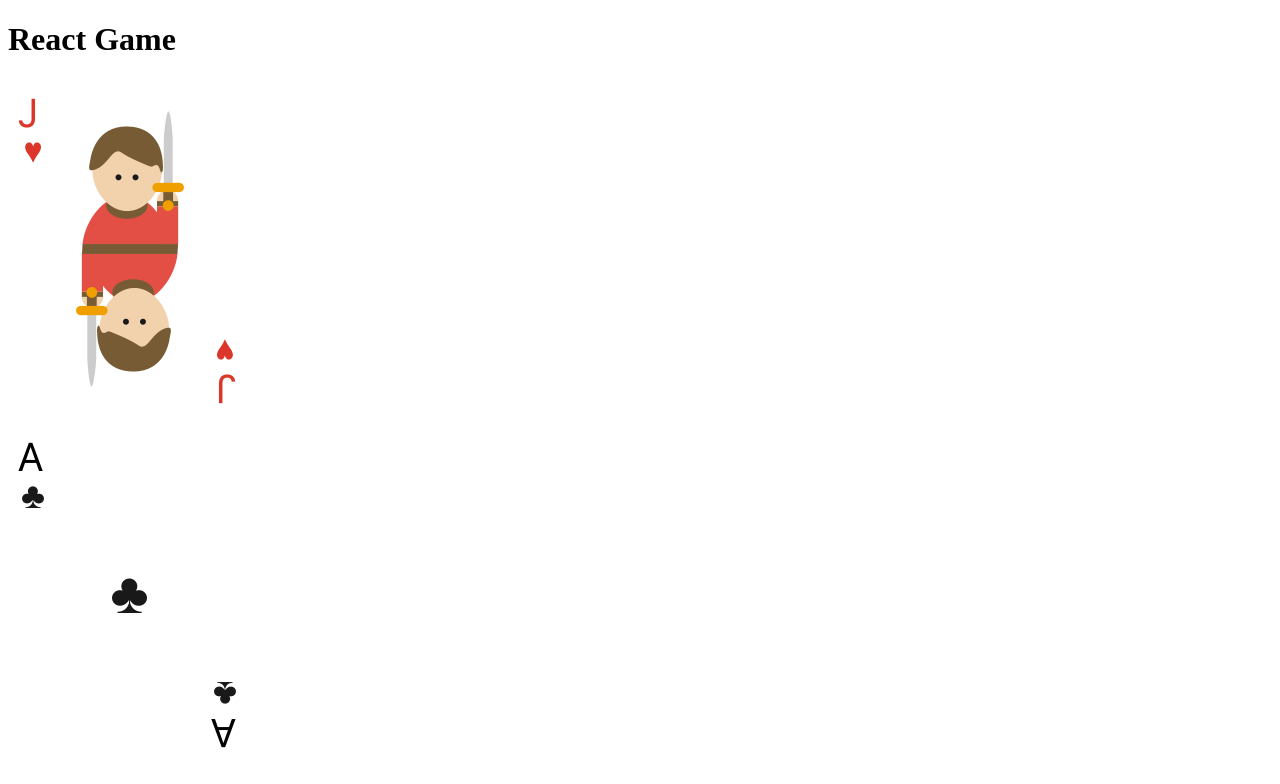
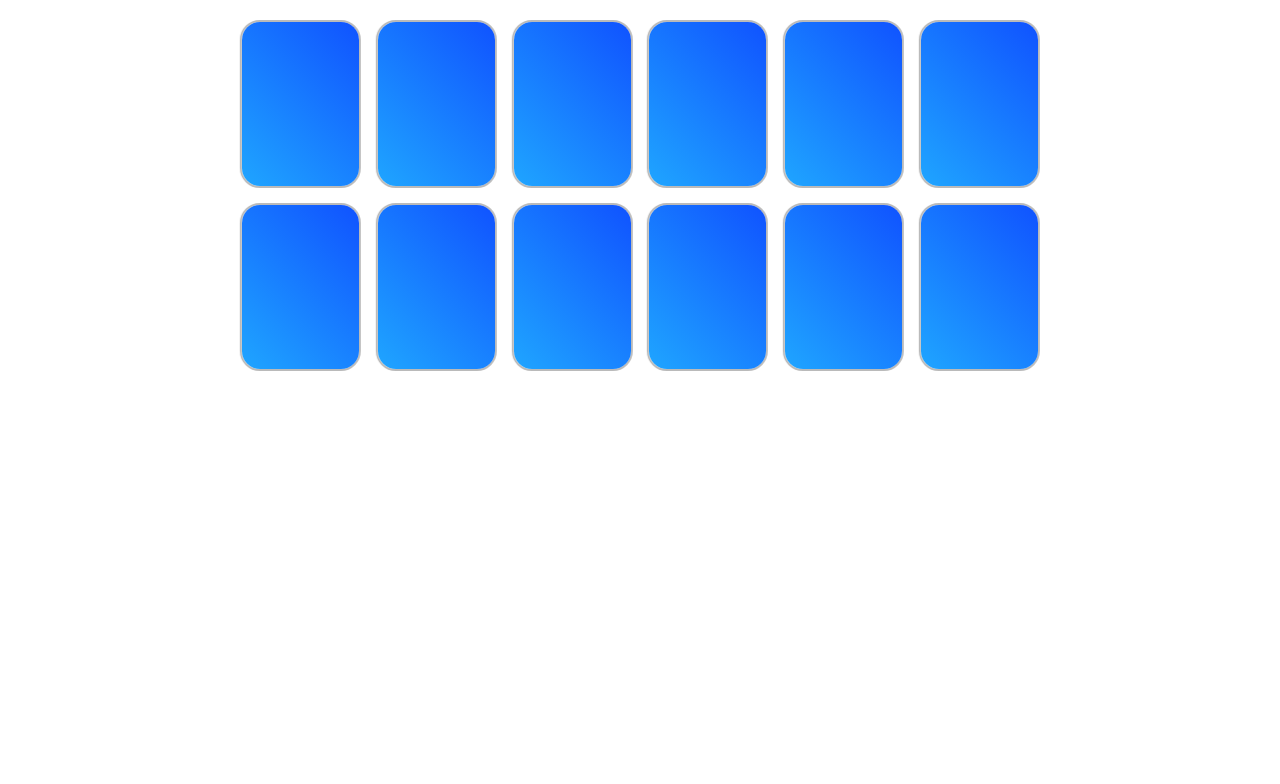
Before and after one commit to wayjewish/react-game, a React app: page / in a window 1280 px wide. Shown: the top 784 px of the page. Built offline with nearby package versions, Linux system fonts and the light colour scheme.

Commit message:
first logic

```diff
--- a/public/data.js
+++ b/public/data.js
@@ -1,75 +1,77 @@
 const data = {
   cards: [
-    'clubs_10.png',
-    'clubs_2.png',
-    'clubs_3.png',
-    'clubs_4.png',
-    'clubs_5.png',
-    'clubs_6.png',
-    'clubs_7.png',
-    'clubs_8.png',
-    'clubs_9.png',
-    'clubs_A.png',
-    'clubs_J.png',
-    'clubs_K.png',
-    'clubs_Q.png',
-    'diamonds_10.png',
-    'diamonds_2.png',
-    'diamonds_3.png',
-    'diamonds_4.png',
-    'diamonds_5.png',
-    'diamonds_6.png',
-    'diamonds_7.png',
-    'diamonds_8.png',
-    'diamonds_9.png',
-    'diamonds_A.png',
-    'diamonds_J.png',
-    'diamonds_K.png',
-    'diamonds_Q.png',
-    'hearts_10.png',
-    'hearts_2.png',
-    'hearts_3.png',
-    'hearts_4.png',
-    'hearts_5.png',
-    'hearts_6.png',
-    'hearts_7.png',
-    'hearts_8.png',
-    'hearts_9.png',
-    'hearts_A.png',
-    'hearts_J.png',
-    'hearts_K.png',
-    'hearts_Q.png',
-    'spades_10.png',
-    'spades_2.png',
-    'spades_3.png',
-    'spades_4.png',
-    'spades_5.png',
-    'spades_6.png',
-    'spades_7.png',
-    'spades_8.png',
-    'spades_9.png',
-    'spades_A.png',
-    'spades_J.png',
-    'spades_K.png',
-    'spades_Q.png',
+    { id: 'clubs_10', img: 'clubs_10.png' },
+    { id: 'clubs_2', img: 'clubs_2.png' },
+    { id: 'clubs_3', img: 'clubs_3.png' },
+    { id: 'clubs_4', img: 'clubs_4.png' },
+    { id: 'clubs_5', img: 'clubs_5.png' },
+    { id: 'clubs_6', img: 'clubs_6.png' },
+    { id: 'clubs_7', img: 'clubs_7.png' },
+    { id: 'clubs_8', img: 'clubs_8.png' },
+    { id: 'clubs_9', img: 'clubs_9.png' },
+    { id: 'clubs_A', img: 'clubs_A.png' },
+    { id: 'clubs_J', img: 'clubs_J.png' },
+    { id: 'clubs_K', img: 'clubs_K.png' },
+    { id: 'clubs_Q', img: 'clubs_Q.png' },
+    { id: 'diamonds_10', img: 'diamonds_10.png' },
+    { id: 'diamonds_2', img: 'diamonds_2.png' },
+    { id: 'diamonds_3', img: 'diamonds_3.png' },
+    { id: 'diamonds_4', img: 'diamonds_4.png' },
+    { id: 'diamonds_5', img: 'diamonds_5.png' },
+    { id: 'diamonds_6', img: 'diamonds_6.png' },
+    { id: 'diamonds_7', img: 'diamonds_7.png' },
+    { id: 'diamonds_8', img: 'diamonds_8.png' },
+    { id: 'diamonds_9', img: 'diamonds_9.png' },
+    { id: 'diamonds_A', img: 'diamonds_A.png' },
+    { id: 'diamonds_J', img: 'diamonds_J.png' },
+    { id: 'diamonds_K', img: 'diamonds_K.png' },
+    { id: 'diamonds_Q', img: 'diamonds_Q.png' },
+    { id: 'hearts_10', img: 'hearts_10.png' },
+    { id: 'hearts_2', img: 'hearts_2.png' },
+    { id: 'hearts_3', img: 'hearts_3.png' },
+    { id: 'hearts_4', img: 'hearts_4.png' },
+    { id: 'hearts_5', img: 'hearts_5.png' },
+    { id: 'hearts_6', img: 'hearts_6.png' },
+    { id: 'hearts_7', img: 'hearts_7.png' },
+    { id: 'hearts_8', img: 'hearts_8.png' },
+    { id: 'hearts_9', img: 'hearts_9.png' },
+    { id: 'hearts_A', img: 'hearts_A.png' },
+    { id: 'hearts_J', img: 'hearts_J.png' },
+    { id: 'hearts_K', img: 'hearts_K.png' },
+    { id: 'hearts_Q', img: 'hearts_Q.png' },
+    { id: 'spades_10', img: 'spades_10.png' },
+    { id: 'spades_2', img: 'spades_2.png' },
+    { id: 'spades_3', img: 'spades_3.png' },
+    { id: 'spades_4', img: 'spades_4.png' },
+    { id: 'spades_5', img: 'spades_5.png' },
+    { id: 'spades_6', img: 'spades_6.png' },
+    { id: 'spades_7', img: 'spades_7.png' },
+    { id: 'spades_8', img: 'spades_8.png' },
+    { id: 'spades_9', img: 'spades_9.png' },
+    { id: 'spades_A', img: 'spades_A.png' },
+    { id: 'spades_J', img: 'spades_J.png' },
+    { id: 'spades_K', img: 'spades_K.png' },
+    { id: 'spades_Q', img: 'spades_Q.png' },
   ],
   logos: [
-    'angular.jpg',
-    'c#.jpg',
-    'c++.jpg',
-    'css.jpg',
-    'github.jpg',
-    'html.jpg',
-    'java.jpg',
-    'js.jpg',
-    'kotlin.jpg',
-    'nodejs.jpg',
-    'php.jpg',
-    'python.jpg',
-    'react.jpg',
-    'sass.jpg',
-    'swift.jpg',
-    'vue.jpg',
+    { id: 'angular', img: 'angular.jpg' },
+    { id: 'c#', img: 'c#.jpg' },
+    { id: 'c++', img: 'c++.jpg' },
+    { id: 'css', img: 'css.jpg' },
+    { id: 'github', img: 'github.jpg' },
+    { id: 'html', img: 'html.jpg' },
+    { id: 'java', img: 'java.jpg' },
+    { id: 'js', img: 'js.jpg' },
+    { id: 'kotlin', img: 'kotlin.jpg' },
+    { id: 'nodejs', img: 'nodejs.jpg' },
+    { id: 'php', img: 'php.jpg' },
+    { id: 'python', img: 'python.jpg' },
+    { id: 'react', img: 'react.jpg' },
+    { id: 'sass', img: 'sass.jpg' },
+    { id: 'swift', img: 'swift.jpg' },
+    { id: 'vue', img: 'vue.jpg' },
+    { id: 'chrome', img: 'chrome.jpg' },
+    { id: 'telegram', img: 'telegram.jpg' },
   ],
 };
 
--- a/src/componets/App.js
+++ b/src/componets/App.js
@@ -1,44 +1,130 @@
 /* eslint-disable no-unused-vars */
 /* eslint-disable spaced-comment */
-import React, { useState } from 'react';
-import './App.sass';
+import React, { useState, useEffect } from 'react';
+import './App.scss';
 import Card from './Card/Card';
 import data from '../../public/data';
 
 function shuffleArray(array) {
-  console.log(array);
-
   return array.sort(() => Math.random() - 0.5);
 }
 
 function generateCards(count) {
-  console.log(data);
+  const cards = shuffleArray(data.cards)
+    .slice(0, count / 2);
 
-  const cards = shuffleArray(data.cards)
-    .slice(0, count)
-    .map((src, index) => ({
+  const cards2 = cards.concat(cards)
+    .map((item, index) => ({
       id: index,
-      imgURL: `../../public/cards/${src}`,
+      code: item.id,
+      img: `../../public/cards/${item.img}`,
       isFlip: false,
+      isGuess: false,
     }));
 
-  console.log(cards);
-
-  return cards;
+  return shuffleArray(cards2);
 }
 
 function App() {
-  //const [totalCards, setTotalCards] = useState(8);
+  const [totalCards, setTotalCards] = useState(12);
   //const [typeCards, setTypeCards] = useState();
 
-  //const [flipCards, setFlipCards] = useState(null);
-  const [cards, setCards] = useState(generateCards(8));
+  const [cards, setCards] = useState(generateCards(12));
+  const [firstCard, setFirstCard] = useState(null);//первая активная карта
+  const [secondCard, setSecondCard] = useState(null);//вторая активная карта
+  const [guessCards, setGuessCards] = useState(null);//угаданные карты
+  const [disabledGuess, setDisabledGuess] = useState(false);//временный блок на нажатия
+
+  function setCardFlip(activeCard, activeFlip) {
+    setCards((prev) => prev.map((card) => {
+      if (card.id !== activeCard.id) return card;
+
+      const newCard = card;
+      newCard.isFlip = activeFlip;
+      return newCard;
+    }));
+
+    /*setCards((prevState) => {
+      const newState = prevState;
+      const index = newState.indexOf(activeCard);
+
+      newState[index].isFlip = activeFlip;
+      console.log(newState, index);
+
+      return { ...newState };
+    });*/
+  }
+
+  function setCardGuess(activeCard, activeGuess) {
+    setCards((prev) => prev.map((card) => {
+      if (card.id !== activeCard.id) return card;
+
+      const newCard = card;
+      newCard.isGuess = activeGuess;
+      return newCard;
+    }));
+  }
+
+  function resetFirstAndSecondCards() {
+    setFirstCard(null);
+    setSecondCard(null);
+  }
+
+  function onSuccessGuess() {
+    setCardGuess(firstCard, false);
+    setCardGuess(secondCard, false);
+
+    resetFirstAndSecondCards();
+  }
+
+  function onFailureGuess() {
+    setDisabledGuess(true);
+
+    setTimeout(() => {
+      setCardFlip(firstCard, false);
+    }, 900);
+    setTimeout(() => {
+      setCardFlip(secondCard, false);
+      setDisabledGuess(false);
+    }, 1000);
+
+    resetFirstAndSecondCards();
+  }
+
+  useEffect(() => {
+    if (!firstCard || !secondCard) return;
+
+    if (firstCard.code === secondCard.code) {
+      onSuccessGuess();
+    } else {
+      onFailureGuess();
+    }
+  }, [firstCard, secondCard]);
+
+  function onCardClick(card) {
+    if (disabledGuess || card.isFlip) return;
+
+    setCardFlip(card, true);
+    console.log(cards);
+
+    if (firstCard) {
+      setSecondCard(card);
+    } else {
+      setFirstCard(card);
+    }
+  }
 
   return (
-    <div className="game-container">
-      <h1>React Game</h1>
-      <div className="cards-container">
-        {cards.map((card) => <Card key={card.id} imgURL={card.imgURL} />)}
+    <div className="game">
+      <div className={`cards cards_count${totalCards}`}>
+        {cards.map((card) => (
+          <Card
+            key={card.id}
+            img={card.img}
+            isFlip={card.isFlip}
+            onClick={() => onCardClick(card)}
+          />
+        ))}
       </div>
     </div>
   );
--- /dev/null
+++ b/src/componets/App.scss
@@ -0,0 +1,60 @@
+.game {
+    width:100%;
+    margin: 0 auto;
+
+    @media (min-width:768px) {
+        & {
+            width: 500px;
+        }
+    }
+    @media (min-width:1200px) {
+        & {
+            width: 800px;
+        }
+    }
+    @media (min-width:1500px) {
+        & {
+            width: 1000px;
+        }
+    }
+    @media (min-width: 1700px) {
+        & {
+            width: 1200px;
+        }
+    }
+}
+
+.cards {
+    display: grid;
+    grid-gap: 5px;
+
+    &_count8 {
+        grid-template-columns: repeat(4, auto);
+        grid-template-rows: repeat(2, 1fr);
+    }
+    &_count12 {
+        grid-template-columns: repeat(4, auto);
+        grid-template-rows: repeat(3, 1fr);
+    }
+
+    @media (min-width:768px) {
+        & {
+            grid-gap: 10px;
+        }
+    }
+    @media (min-width:1200px) {
+        & {
+            grid-gap: 15px;
+        }
+
+        &_count12 {
+            grid-template-columns: repeat(6, auto);
+            grid-template-rows: repeat(2, 1fr);
+        }
+    }
+    @media (min-width:1500px) {
+        & {
+            grid-gap: 20px;
+        }
+    }
+}
--- a/src/componets/Card/Card.js
+++ b/src/componets/Card/Card.js
@@ -1,10 +1,15 @@
+/* eslint-disable react/prop-types */
+/* eslint-disable jsx-a11y/no-static-element-interactions */
+/* eslint-disable jsx-a11y/click-events-have-key-events */
 /* eslint-disable jsx-a11y/alt-text */
 import React from 'react';
+import './Card.scss';
 
-function Card(img) {
+function Card({ img, isFlip, onClick }) {
   return (
-    <div className="card-container">
-      <img src={img.imgURL} />
+    <div className={`card${isFlip ? ' card_flip' : ''}`} onClick={onClick}>
+      <img className="card__img" src={img} />
+      <div className="card__back" />
     </div>
   );
 }
--- /dev/null
+++ b/src/componets/Card/Card.scss
@@ -0,0 +1,42 @@
+.card {
+    position: relative;
+    display: flex;
+    border: 2px solid #bababa;
+    border-radius: 20px;
+    box-sizing: border-box;
+    cursor: pointer;
+
+    transform: rotateY(180deg);
+    transform-style: preserve-3d;
+    transition: transform 0.8s, border-color .8s;
+
+    &_flip {
+        transform: rotateY(0deg);
+    }
+
+    &__img {
+        width: 100%;
+        height: 100%;
+        border-radius: 18px;
+
+        backface-visibility: hidden;
+    }
+
+    &__back {
+        position: absolute;
+        top: 0;
+        left: 0;
+        right: 0;
+        bottom: 0;
+
+        width: 100%;
+        height: 100%;
+
+        border-radius: 18px;
+        transform: rotateY(180deg);
+        background: linear-gradient(45deg, #1fa5ff 0%, #1053ff 100%) no-repeat;
+        background-size: 100%;
+
+        backface-visibility: hidden;
+    }
+}
--- a/src/index.html
+++ b/src/index.html
@@ -7,6 +7,6 @@
     <title>React Game</title>
   </head>
   <body>
-    <div id="app"></div>
+      <div id="app"></div>
   </body>
 </html>
--- a/src/index.js
+++ b/src/index.js
@@ -1,7 +1,10 @@
 import React from 'react';
 import ReactDOM from 'react-dom';
-import './index.sass';
+
 import App from './componets/App';
+
+import 'normalize.css';
+import './index.scss';
 
 ReactDOM.render(
   <App />,
--- /dev/null
+++ b/src/index.scss
@@ -0,0 +1,6 @@
+#app {
+    width:100%;
+    padding: 20px;
+    margin: 0;
+    box-sizing: border-box;
+}
```
Also changed, not shown: public/logos/chrome.jpg (added), public/logos/telegram.jpg (added), src/componets/App.sass (deleted), src/componets/Card/Card.sass (deleted), src/index.sass (deleted).
